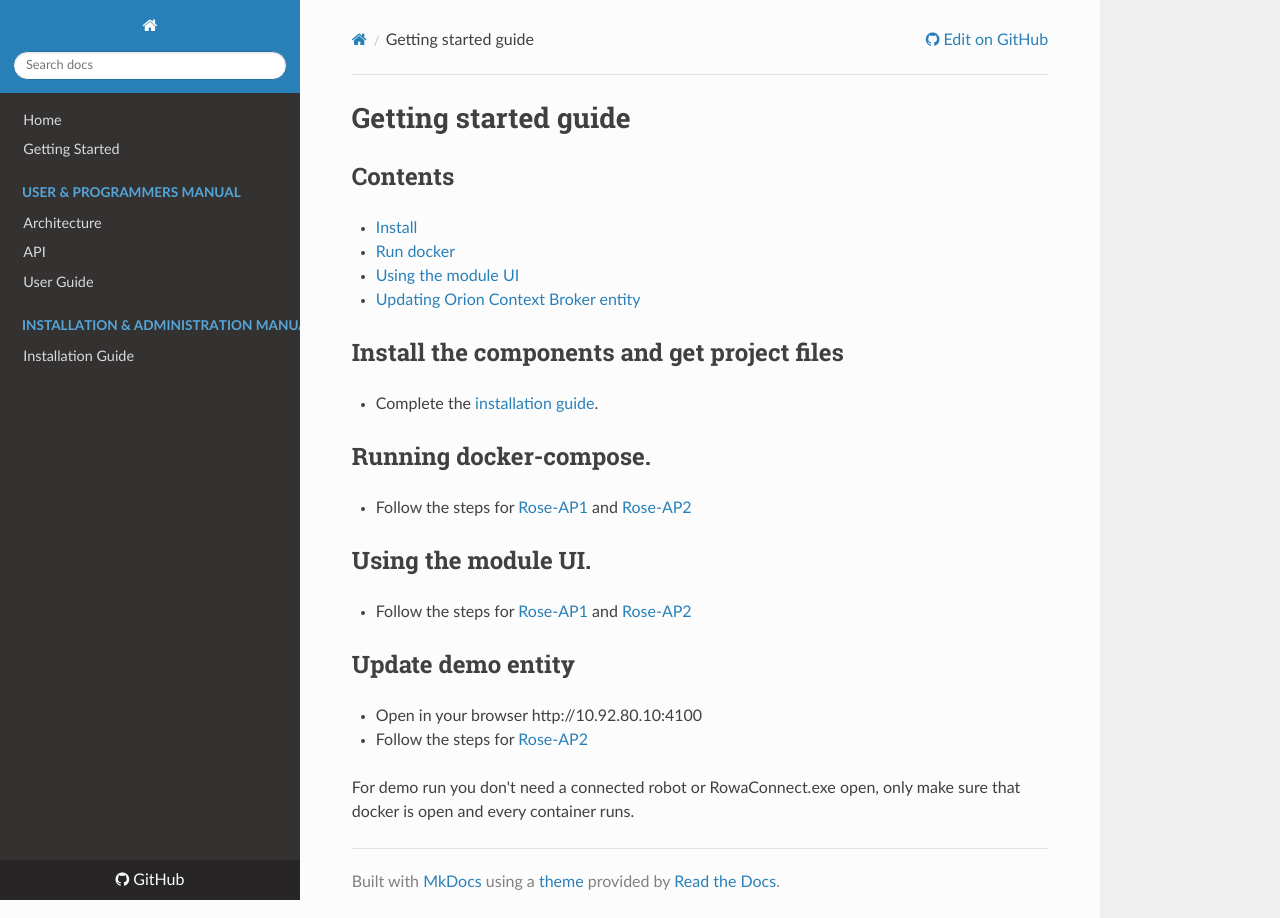
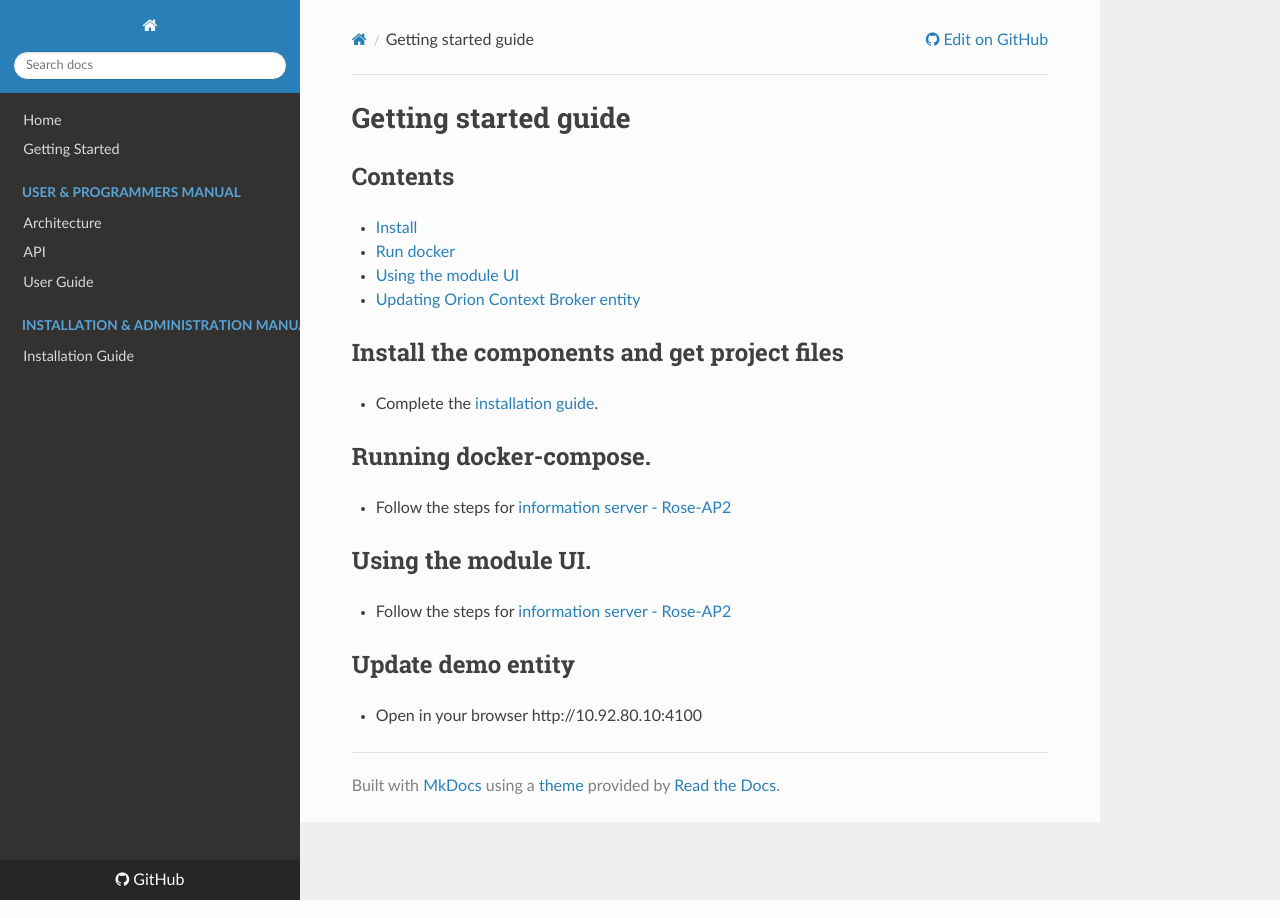
Before and after one commit to dih2-rowa/informationserver, an MkDocs documentation site: the page built from docs/getting_started.md, in a window 1280 px wide. Built offline with MkDocs 1.6.1, drawn with Linux system fonts in a browser that asks for light colours; nearby versions of some CDN libraries; old or Windows-style settings are respelled for this version of MkDocs.

Commit message:
Update getting_started.md

```diff
--- a/docs/getting_started.md
+++ b/docs/getting_started.md
@@ -14,15 +14,12 @@
 
 ## Running docker-compose.
 
-- Follow the steps for [Rose-AP1](RoseAP1_InstalationGuide.md) and [Rose-AP2](RoseAP2_InstalationGuide.md)
+- Follow the steps for [information server - Rose-AP2](RoseAP2_InstalationGuide.md)
 
 ## Using the module UI.
 
-- Follow the steps for [Rose-AP1](RoseAP1_ConfigurationGuide.md) and [Rose-AP2](RoseAP2_ConfigurationGuide.md)
+- Follow the steps for [information server - Rose-AP2](RoseAP2_ConfigurationGuide.md)
 
 ## Update demo entity
 
 - Open in your browser http://10.92.80.10:4100
-- Follow the steps for [Rose-AP2](RoseAP2_ConfigurationGuide.md)
-
-For demo run you don't need a connected robot or RowaConnect.exe open, only make sure that docker is open and every container runs.
```
